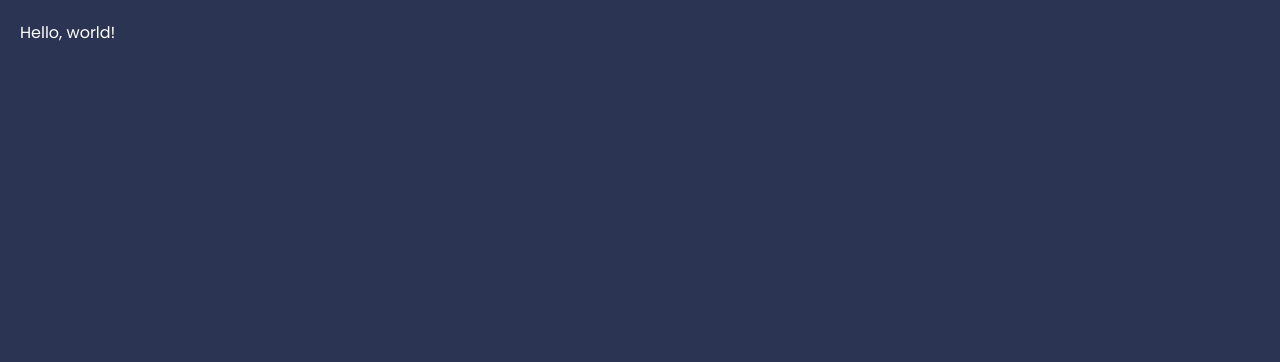
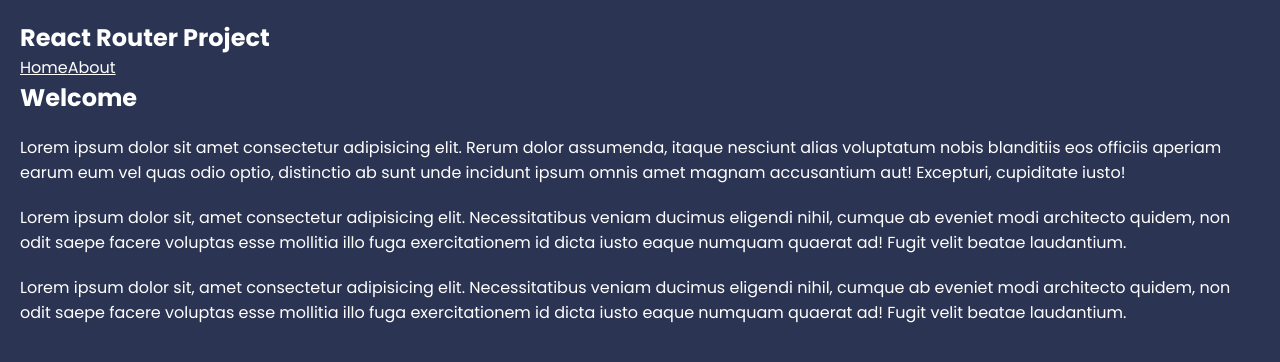
Before and after one commit to ElenaCoder/react-router-project, a React (Vite) app: page / in a window 1280 px wide. Shown: the top 362 px of the page. Built offline with nearby package versions, Linux system fonts and the light colour scheme.

Commit message:
feat: add react-routing in old way before v6.4

```diff
--- a/src/App.jsx
+++ b/src/App.jsx
@@ -1,10 +1,25 @@
-import './App.css';
+import { BrowserRouter, Routes, Route, NavLink} from 'react-router-dom';
+import Home from './pages/Home';
+import About from './pages/About';
+
 
 function App() {
   return (
-      <div className='App'>
-        Hello, world!
-      </div>
+      <BrowserRouter>
+      <header>
+        <nav>
+          <h1>React Router Project</h1>
+          <NavLink to='/'>Home</NavLink>
+          <NavLink to='/about'>About</NavLink>
+        </nav>
+      </header>
+        <main>
+          <Routes>
+            <Route index element= {<Home />}/>
+            <Route path='about' element= {<About />}/>
+          </Routes>
+        </main>
+      </BrowserRouter>
   )
 }
 
```
